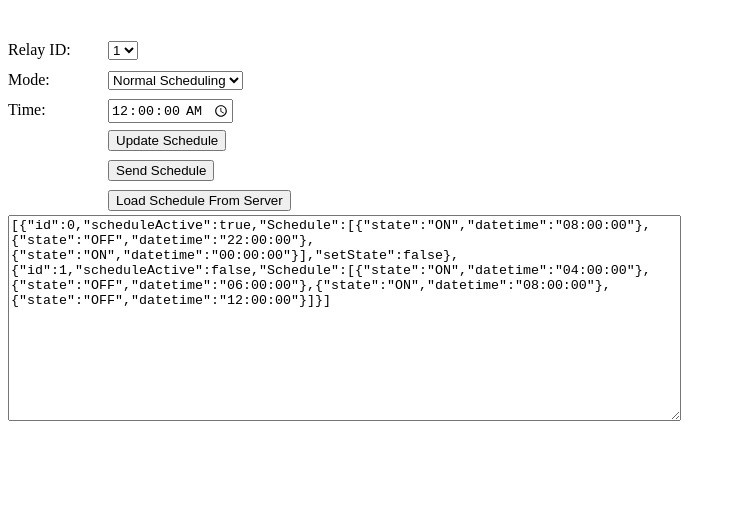
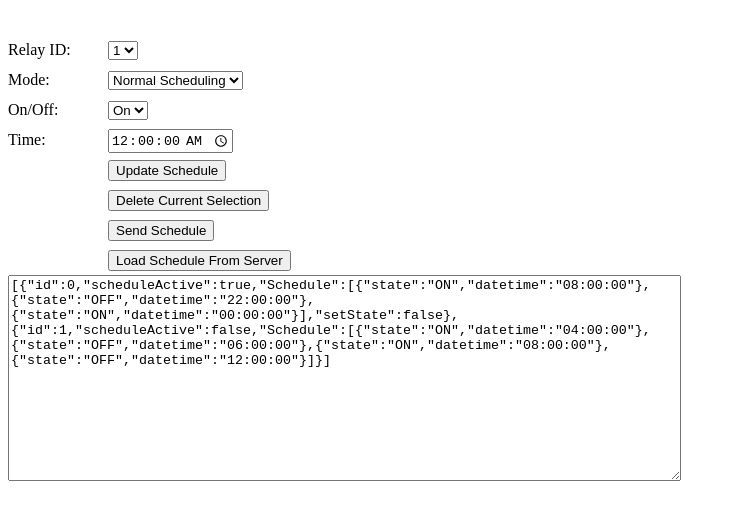
Before and after one commit to TJK16384/Swhich, a website: page client.html in a window 1280 px wide. Both pictures are taken after a click on the button "Update Schedule". Shown: the part 61-576 px from the top of the page, without its empty margins (0-736 px from the left). Drawn offline with Linux system fonts and the light colour scheme.

Commit message:
Added On/Off Setting and Schedule Deletion

```diff
--- a/client.html
+++ b/client.html
@@ -36,7 +36,9 @@
 <div id = "labels" > <p>
  Relay ID: <br>
  Mode: <br>
+ On/Off: <br>
  Time: <br>
+ &nbsp <br>
  &nbsp <br>
  &nbsp <br>
  &nbsp
@@ -57,11 +59,14 @@
   <option value="on">Force On</option>
   <option value="off">Force Off</option>
 </select>
+<select id="onOff">
+  <option value="ON">On</option>
+  <option value="OFF">Off</option>
+</select>
 <input type="time" name="usr_time" id="clock" step="1" value="00:00:00">
-<!input type="date" name="usr_time" id="dclock">
-
 
 <input id="buttonUpdate" onclick="update()" type="button" value="Update Schedule" />
+<input id="buttonDelete" onclick="removeSched()" type="button" value="Delete Current Selection" />
 <input id="buttonSend" onclick="send()" type="button" value="Send Schedule" />
 <input id="buttonLoad" onclick="load()" type="button" value="Load Schedule From Server" />
 </p> </div>
--- a/js/client.js
+++ b/js/client.js
@@ -14,7 +14,7 @@ function update(){
 	switch(mode.value){
 
 	case "normal":
-		checkTime("ON", true);
+		checkTime(onOff.value, true);
 		break;
 	case "on":
 		checkTime("ON", false);
@@ -88,6 +88,15 @@ function checkTime(stateVal, schedVal){
 	}
 }
 
+function removeSched(){
+	for (x in JSONdata[ID.value]["Schedule"]){
+		if (JSONdata[ID.value]["Schedule"][x]["datetime"] == clock.value){
+			JSONdata[ID.value]["Schedule"].splice(x,1);
+		}
+	}
+	output.value= JSON.stringify(JSONdata);
+}
+
 
 $(document).ready(function(){   // When the HTML data is fully loaded:
     load();     // 1) Grab the JSON data from the server
```
